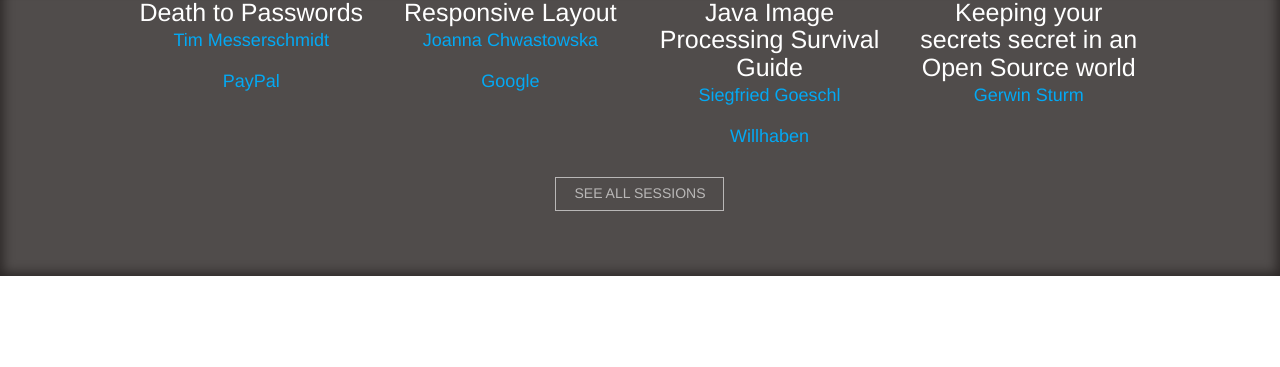
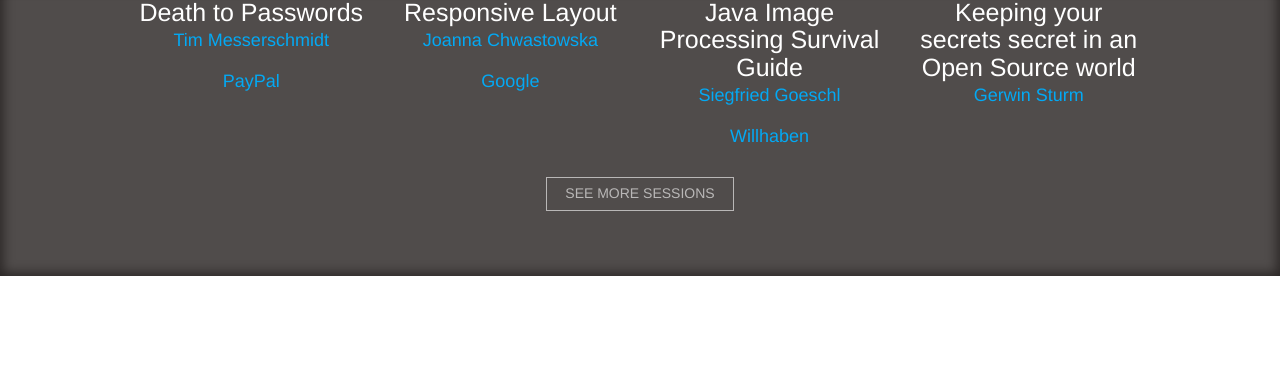
Before and after one commit to DevFestVienna/devfest-at-site, a Jekyll site: the page built from index.html, in a window 1280 px wide and 900 px high, scrolled down 2021 px. Shown: the part 75-442 px from the top of the window. Built offline with Jekyll 4.4.1, drawn with Linux system fonts in a browser that asks for light colours; nearby versions of some CDN libraries; comment, search, counter and statistics services are not loaded.

Commit message:
More sessions coming

```diff
--- a/_includes/sessions.html
+++ b/_includes/sessions.html
@@ -24,7 +24,7 @@
 
 			<div class="clearfix"></div>
             <span class="waves-element waves-button waves-light bordered">
-			     <a href="{{ site.baseurl }}/sessions/" class="bottom-section-link">See all sessions</a>
+			     <a href="{{ site.baseurl }}/sessions/" class="bottom-section-link">See more sessions</a>
             </span>
 		</div>
 	</div>
--- a/_includes/speakers-list.html
+++ b/_includes/speakers-list.html
@@ -48,6 +48,7 @@
                 </div>
                 {% endfor %}
             </div>
+            <h4>More Sessions will be announced soon!</h4>
         </div>
     </div>
 </section>
```
